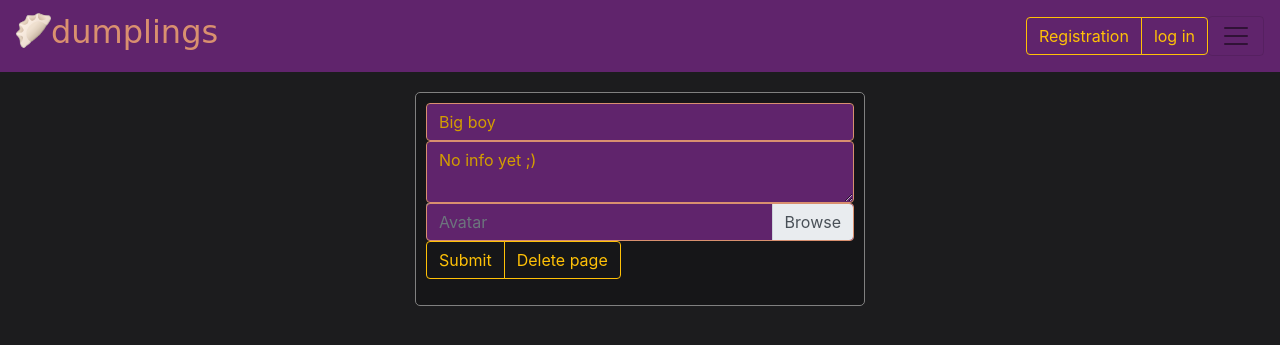
After one commit to a-a-lindberg/dumplings, a Flask app: page /group_edit/1 in a window 1280 px wide. The commit adds this page. Shown: the top 345 px of the page. Run offline with Flask 2, Linux system fonts and the light colour scheme; data comes from the database, SQL or seed files in the repository; both versions use the stored data as it was after the commit; some libraries are stand-ins or nearby versions.

Commit message:
Edit group added

```diff
--- a/config.py
+++ b/config.py
@@ -5,4 +5,4 @@ class Config(object):
     SECRET_KEY = os.environ.get('SECRET_KEY') or 'dumplings'
     UPLOAD_FOLDER_GROUP = 'static/group_files'
     UPLOAD_FOLDER_USER = 'static/user_files'
-    ALLOWED_EXTENSIONS = {'png', 'jpg', 'jpeg', 'gif', 'txt', 'pdf', 'ppt', 'pptx'}
+    ALLOWED_EXTENSIONS = {'png', 'jpg', 'jpeg', 'gif'}
--- a/data/group.py
+++ b/data/group.py
@@ -16,5 +16,5 @@ class Group(SqlAlchemyBase, SerializerMixin):
     admin_list = sqlalchemy.Column(sqlalchemy.String, nullable=True)
     posts_list = sqlalchemy.Column(sqlalchemy.String, nullable=True)
     followers_ids = sqlalchemy.Column(sqlalchemy.String, nullable=True)
-
+    avatar = sqlalchemy.Column(sqlalchemy.String, nullable=True)
     posts = relationship("Post", backref="group")
--- a/form/edit_group.py
+++ b/form/edit_group.py
@@ -1,14 +1,9 @@
 from flask_wtf import FlaskForm
-from wtforms import StringField, SubmitField
-from wtforms.validators import ValidationError
-
-
-def len_info(field):
-    if len(field.data) > 85:
-        raise ValidationError('Info must be less than 85 characters')
+from wtforms import StringField, SubmitField, FileField, TextAreaField
 
 
 class GhangeIngoForm(FlaskForm):
     name = StringField('Name of group')
-    info = StringField('Info', len_info)
+    info = TextAreaField('Info')
+    avatar = FileField()
     submit = SubmitField('Submit')
--- a/main.py
+++ b/main.py
@@ -5,7 +5,7 @@ import json
 import random
 
 from flask_login import AnonymousUserMixin
-from flask import render_template, Flask, request, flash, g
+from flask import render_template, Flask, request, flash, g, url_for
 from flask_login import LoginManager, login_user, login_required, logout_user, current_user
 from werkzeug.utils import redirect, secure_filename
 
@@ -160,16 +160,16 @@ def user_profile(id):
                     way_to_file = os.path.join(app.config['UPLOAD_FOLDER_USER'], filename)
                     file.save(way_to_file)
                     post = PostUser(text=form.text.data,
-                                date=datetime.datetime.now().strftime("%A %d %b %Y (%H:%M %Z)"),
-                                autor_id=my,
-                                file=way_to_file)
+                                    date=datetime.datetime.now().strftime("%A %d %b %Y (%H:%M)"),
+                                    autor_id=my,
+                                    file=way_to_file)
                     session.add(post)
                     session.commit()
                     return redirect(f'{id}')
                 elif file.filename == '':
                     post = PostUser(text=form.text.data,
-                                date=datetime.datetime.now().strftime("%A %d %b %Y (%H:%M %Z)"),
-                                autor_id=my)
+                                    date=datetime.datetime.now().strftime("%A %d %b %Y (%H:%M)"),
+                                    autor_id=my)
                     session.add(post)
                     session.commit()
                     return redirect(f'{id}')
@@ -187,7 +187,7 @@ def user_profile(id):
 def post_edit(id):
     form = PostForm()
     session = db_session.create_session()
-    post = session.query(Post).filter_by(id=id).first()
+    post = session.query(PostUser).filter_by(id=id).first()
     prev_text = post.text
     my = g.user.id
     if request.method == 'POST':
@@ -198,6 +198,7 @@ def post_edit(id):
             way_to_file = os.path.join(app.config['UPLOAD_FOLDER_USER'], filename)
             file.save(way_to_file)
             post.text = new_text
+            post.file = way_to_file
             session.commit()
             return redirect(f'/user/{g.user.id}')
         elif file.filename == '':
@@ -259,16 +260,31 @@ def group(id_group):
         session.add(post)
         session.commit()
         return redirect(f'/group/{id_group}')
-    posts = session.query(Post).filter(Post.autor_id == id_group)
-    return render_template('group.html', title='Авторизация', form=form, posts=posts)
+    posts = session.query(Post).filter(Post.autor_id == id_group).order_by(Post.id.desc())
+    group_info = session.query(Group).filter(Group.id == id_group)
+    return render_template('group.html', title='Авторизация', form=form, posts=posts, info=group_info)
 
 
-@app.route('/makegroup')
-def make_group():
-    return render_template('group.html', title='you')
+@app.route('/groups')
+def list_group():
+    session = db_session.create_session()
+    groups = session.query(Group).all()
+    return render_template('group_list.html', title='you', groups=groups)
 
 
-@app.route('/group/<int:id_group>/edit')
+@app.route('/group_delete/<int:id_group>')
+def delete_group(id_group):
+    session = db_session.create_session()
+    group = session.query(Group).filter(Group.id == id_group)
+    if group:
+        session.delete(group)
+        session.commit()
+    else:
+        os.abort(404)
+    return redirect('/')
+
+
+@app.route('/group_edit/<int:id_group>', methods=['GET', 'POST'])
 def edit_group(id_group):
     form = GhangeIngoForm()
     if request.method == "GET":
@@ -277,20 +293,27 @@ def edit_group(id_group):
         if group:
             form.name.data = group.name
             form.info.data = group.info
+            form.avatar.data = group.avatar
         else:
             os.abort(404)
     if form.validate_on_submit():
         session = db_session.create_session()
-        group = session.query(Group).filter(Group.id == id_group).first()
+        group = session.query(Group).filter(Group.id == id_group)
         if group:
-            form.name.data = group.name
-            form.info.data = group.info
+            way_to_file = url_for('static', filename='img/deer.png')
+            file = form.avatar.data
+            if file and allowed_file(file.filename):
+                filename = secure_filename(file.filename)
+                way_to_file = os.path.join(app.config['UPLOAD_FOLDER_GROUP'], filename)
+                file.save(way_to_file)
+            group.name = form.name.data
+            group.info = form.info.data
+            group.avatar = way_to_file
             session.commit()
-            return redirect('/group')
+            return redirect(f'/group/{id_group}')
         else:
             os.abort(404)
-    return render_template('edit.html',
-                           form=form)
+    return render_template('edit_group.html', info=group, form=form)
 
 
 @app.route('/joke')
@@ -303,5 +326,6 @@ def random_joke():
     name = "img/laugh/laugh" + str(num) + ".jpg"
     return render_template("joke.html", joke=picture, name=name)
 
+
 if __name__ == '__main__':
     main()
--- /dev/null
+++ b/static/css/edit.css
@@ -0,0 +1,11 @@
+form.edit_form {
+    padding-top; 20px;
+    margin-top: 20px;
+    margin-left: auto;
+    margin-right: auto;
+    max-width: 450px;
+    background-color: #161618;
+    border: 1px solid gray;
+    border-radius: 5px;
+    padding: 10px;
+}
--- a/templates/base.html
+++ b/templates/base.html
@@ -37,10 +37,10 @@
                   </li>
                     {% if current_user.is_authenticated %}
                       <li class="nav-item">
-                        <a class="nav-link" href="/user/{{g.user.id}}">Your page</a>
+                        <a class="nav-link" href="/user/{{g.user.id}}">Me</a>
                       </li>
                       <li class="nav-item">
-                        <a class="nav-link" href="/group/1">group</a>
+                        <a class="nav-link" href="/groups">My groups</a>
                       </li>
                         <li class="nav-item">
                         <a class="nav-link" href="/apps">Apps</a>
--- /dev/null
+++ b/templates/edit_group.html
@@ -0,0 +1,38 @@
+ {% extends "base.html" %}
+
+{% block content %}
+<script src="//cdnjs.cloudflare.com/ajax/libs/jquery/3.2.1/jquery.min.js"></script>
+ <link rel="stylesheet" type="text/css" href="{{ url_for('static', filename='css/posts_style.css') }}" />
+  <link rel="stylesheet" type="text/css" href="{{ url_for('static', filename='css/edit.css') }}" />
+
+<div class="row">
+    <div class="col">
+        <div class="container-fluid gedf-wrapper">
+            <form class="edit_form" action="" method="post" enctype=multipart/form-data>
+                        {{ form.hidden_tag() }}
+                        {{ form.csrf_token }}
+                    <div class="form-group">
+                     {{ form.name(class="form-control", id="name", placeholder="Group name",
+                     style="background-color: #60246c;
+                            border: 1px solid #d9906f;")}}
+                     {{ form.info(class="form-control", id="info", placeholder="About your group?",
+                     style="background-color: #60246c;
+                            border: 1px solid #d9906f;")}}
+                        <div class="custom-file">
+                            {{form.avatar(type="file", class="form-control-file", id="customFile", )}}
+                            <label class="custom-file-label" for="customFile"
+                                   style="background-color: #60246c;
+                                          border: 1px solid #d9906f;
+                                          color: #6c757d;">Avatar</label>
+                        </div>
+                      <div class="btn-group">
+                                {{form.submit(type="submit", class="btn btn-outline-warning my-2 my-sm-0")}}
+                                <a class="btn btn-outline-warning my-2 my-sm-0"
+                                   href="/group_delete/{{info.id}}>">Delete page</a>
+                      </div>
+                    </div>
+            </form>
+        </div>
+    </div>
+</div>
+{% endblock %}
--- a/templates/profile_user.html
+++ b/templates/profile_user.html
@@ -41,6 +41,7 @@
 	</div>
 </div>
 <div class="container-fluid gedf-wrapper">
+	{% if my_id == user_id %}
 		<form action="" method="post" enctype=multipart/form-data>
 					{{ form.hidden_tag() }}
 					{{ form.csrf_token }}
@@ -96,6 +97,7 @@
 			</div>
 		</div>
 		</form>
+	{% endif %}
 	<!--end post-->
 	 <!--posted-->
 	{% for item in posts%}
@@ -127,12 +129,12 @@
                 </div>
             </div>
             <div class="card-body">
-                <div class="text-muted h7 mb-2"> <i class="fa fa-clock-o"></i>{{ item.date }}</div>
+                <div class="text-muted h7 mb-2"> <i class="fa fa-clock-o"></i> {{ item.date }}</div>
                 <p class="card-text color-text">
                     {{item.text}}
                 </p>
                 {% if item.file%}
-                     <img width="350" src="{{item.file}}" alt="post_image">
+                     <img width="450" src="../{{item.file}}" alt="post_image">
                 {% endif %}
             </div>
         </div>
```
Also changed, not shown: templates/group.html (+10 -6 lines), templates/group_list.html (added, +25 -0 lines), db/users.sqlite. Lines whose indentation alone changed are shown as unchanged.
